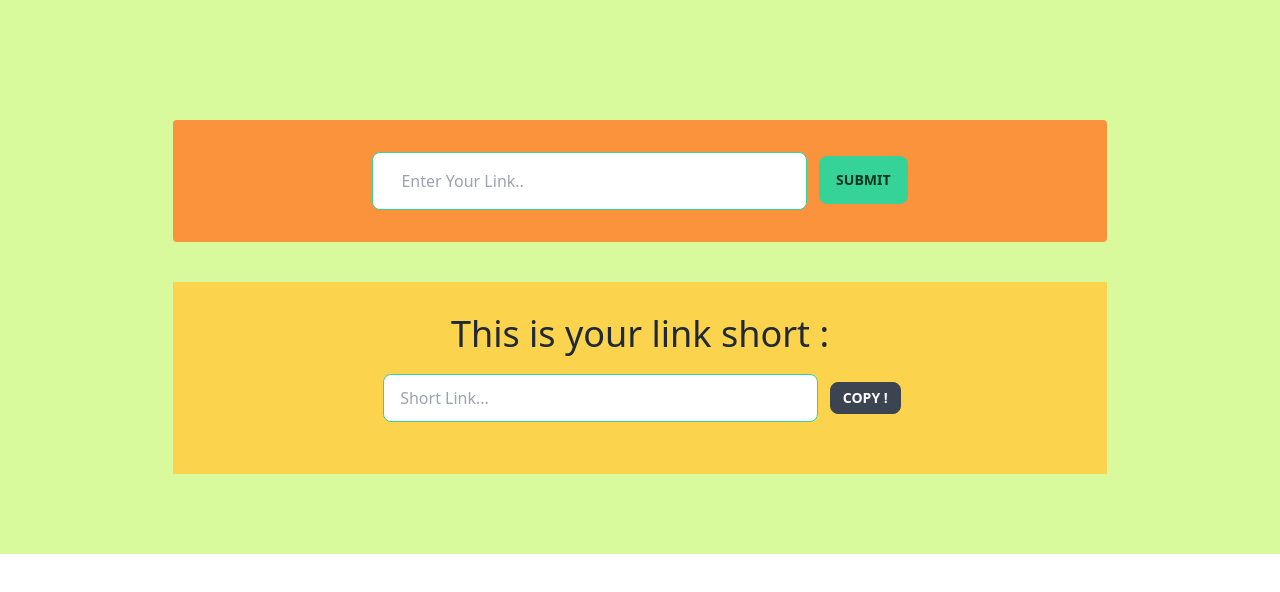
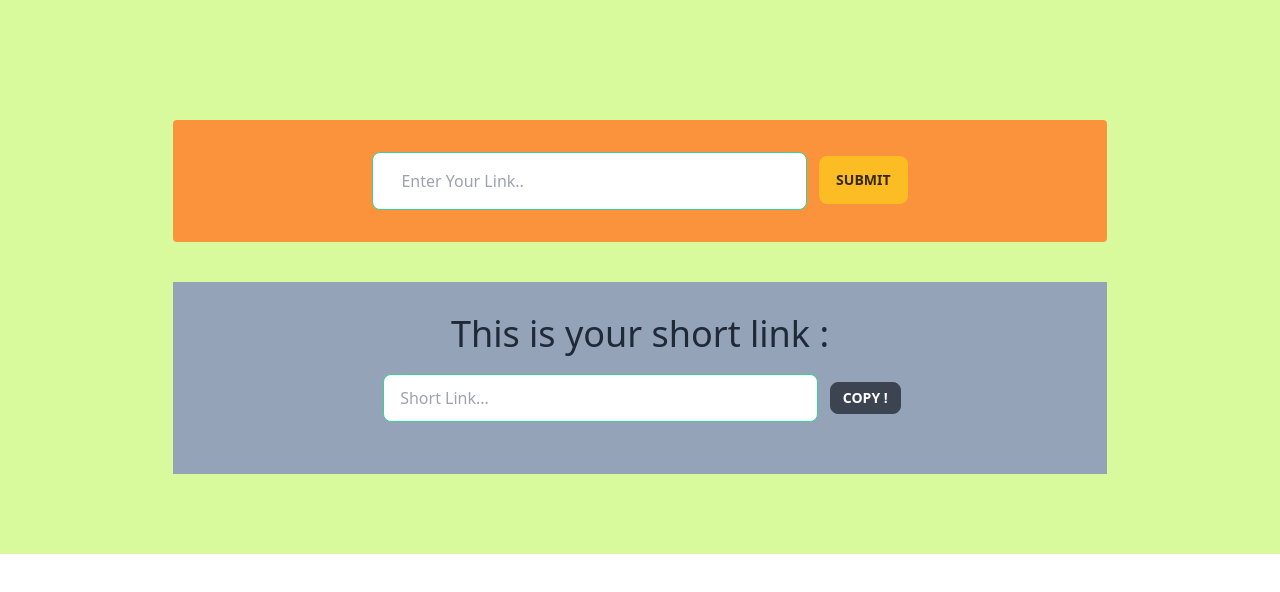
Before and after one commit to tanzimnahid6/short-link-generator, a plain HTML site: page index.html in a window 1280 px wide. Drawn offline with nearby package versions, Linux system fonts and the light colour scheme.

Commit message:
color change

```diff
--- a/index.html
+++ b/index.html
@@ -10,15 +10,16 @@
 </head>
 <body>
     <main class="bg-lime-200 p-20">
+        <!-- Input section -->
         <section class="m-auto flex justify-center my-10  bg-orange-400 w-10/12 p-8 rounded">
             <input id="longLink" type="text" placeholder="Enter Your Link.." class="input input-bordered input-success w-1/2 p-7" />
-            <button id="btn" class="btn btn-success ml-3 mt-1">Submit</button>
+            <button id="btn" class="btn btn-warning ml-3 mt-1">Submit</button>
 
         </section>
         <!-- OutPut section -->
 
-        <section class="bg-amber-300  w-10/12 m-auto flex flex-col  justify-center p-8 ">
-            <h1 class="text-center text-4xl">This is your link short : </h1>
+        <section class="bg-slate-400 text-w w-10/12 m-auto flex flex-col  justify-center p-8 ">
+            <h1 class="text-center text-4xl bold ">This is your short link : </h1>
             <div class="flex justify-center my-5">
                 <input id="short-link" type="text" placeholder="Short Link..." class="input input-bordered input-success  w-1/2 cursor-pointer ml-1 "/>
             <button class="btn btn-sm ml-3 mt-2" onclick="myFunction()">Copy !</button>
```
